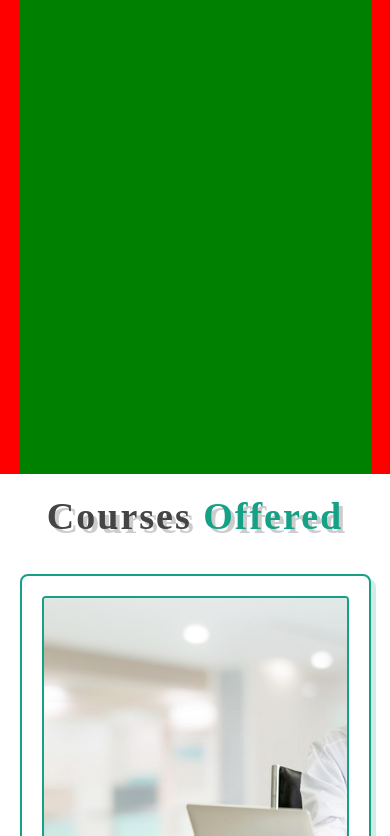
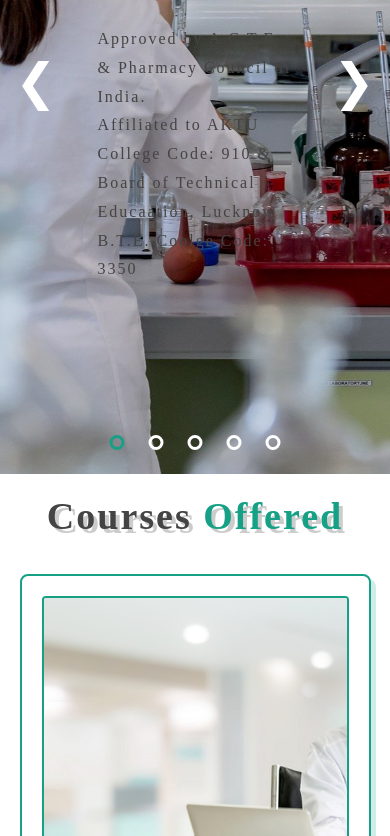
Before and after one commit to reddevill007/Sai-Meer-College-Of-Pharmacy, a plain HTML site: page index.html in a window 390 px wide. Shown: the part 370-1206 px from the top of the page. Drawn offline with Linux system fonts and the light colour scheme; a web font is replaced by a local one.

Commit message:
home slider added

```diff
--- a/CSS/style.css
+++ b/CSS/style.css
@@ -482,16 +482,224 @@ header .container {
 /*  <=========== Home Section CSS ===========>  */
 section.home {
     width: 100%;
-    height: calc(100vh - 60px);
-    background: red;
+    height:  calc(100vh - 60px);
 }
 
-section.home .container {
-    width: 90%;
-    background: green;
-    margin-inline: auto;
-    height: 100%;
+section.home .slider {
+	position: relative;
+	width: 100%;
+	background: #2c3e50;
 }
+
+section.home .slider .myslide {
+	height:  calc(100vh - 60px);
+	display: none;
+	overflow: hidden;
+}
+
+section.home .slider .prev,
+section.home .slider .next {
+	position: absolute;
+	top: 50%;
+	transform: translate(0, -50%);
+	font-size: 50px;
+	padding: 15px;
+	cursor: pointer;
+	color: #fff;
+	transition: 0.1s;
+	user-select: none;
+}
+
+section.home .slider .prev:hover,
+section.home .slider .next:hover {
+	color: var(--green);
+}
+
+section.home .slider .next {
+	right: 0;
+}
+
+section.home .slider .dotsbox {
+	position: absolute;
+	left: 50%;
+	transform: translate(-50%);
+	bottom: 20px;
+	cursor: pointer;
+}
+
+section.home .slider .dotsbox .dot {
+	display: inline-block;
+	width: 15px;
+	height: 15px;
+	border: 3px solid #fff;
+	border-radius: 50%;
+	margin: 0 10px;
+	cursor: pointer;
+}
+
+section.home .slider .dotsbox .active,
+section.home .slider .dotsbox .dot:hover {
+	border-color: var(--green);
+}
+
+section.home .slider .fade {
+	-webkit-animation-name: fade;
+	-webkit-animation-duration: 1.5s;
+	animation-name: fade;
+	animation-duration: 1.5s;
+}
+
+@-webkit-keyframes fade {
+	from {
+		opacity: 0.8
+	}
+
+	to {
+		opacity: 1
+	}
+}
+
+@keyframes fade {
+	from {
+		opacity: 0.8
+	}
+
+	to {
+		opacity: 1
+	}
+}
+
+
+section.home .slider .myslide .txt {
+	position: absolute;
+	color: #fff;
+	letter-spacing: 2px;
+	line-height: 35px;
+	top: 40%;
+	left: 15%;
+	-webkit-animation-name: posi;
+	-webkit-animation-duration: 2s;
+	animation-name: posi;
+	animation-duration: 2s;
+	z-index: 1;
+}
+
+@-webkit-keyframes posi {
+	from {
+		left: 25%;
+	}
+
+	to {
+		left: 15%;
+	}
+}
+
+
+@keyframes posi {
+	from {
+		left: 25%;
+	}
+
+	to {
+		left: 15%;
+	}
+}
+
+section.home .slider .myslide .txt h1 {
+	color: var(--green);
+	font-size: 50px;
+    line-height: 1.4;
+	margin-bottom: 20px;
+}
+
+section.home .slider .myslide .txt p {
+	color: var(--black);
+    font-size: 17px;
+    line-height: 1.8;
+    padding: 16px 0;
+}
+
+section.home .slider .myslide img {
+	transform: scale(1.5, 1.5);
+	-webkit-animation-name: zoomin;
+	-webkit-animation-duration: 40s;
+	animation-name: zoomin;
+	animation-duration: 40s;
+    object-fit: cover;
+}
+
+@-webkit-keyframes zoomin {
+	from {
+		transform: scale(1, 1);
+	}
+
+	to {
+		transform: scale(1.5, 1.5);
+	}
+}
+
+
+@keyframes zoomin {
+	from {
+		transform: scale(1, 1);
+	}
+
+	to {
+		transform: scale(1.5, 1.5);
+	}
+}
+
+@media screen and (max-width: 800px) {
+	section.home .slider .myslide .txt {
+		letter-spacing: 2px;
+		line-height: 25px;
+		top: 50%;
+		left: 50%;
+		transform: translate(-50%, -50%);
+		-webkit-animation-name: posi2;
+		-webkit-animation-duration: 2s;
+		animation-name: posi2;
+		animation-duration: 2s;
+	}
+
+	@-webkit-keyframes posi2 {
+		from {
+			top: 35%;
+		}
+
+		to {
+			top: 50%;
+		}
+	}
+
+
+	@keyframes posi2 {
+		from {
+			top: 35%;
+		}
+
+		to {
+			top: 50%;
+		}
+	}
+
+	section.home .slider .myslide .txt h1 {
+		font-size: 40px;
+	}
+
+	section.home .slider .myslide .txt p {
+		font-size: 16px;
+	}
+
+}
+
+@media screen and (max-width: 520px) {
+	section.home .slider .myslide .txt h1 {
+		font-size: 30px;
+		margin-bottom: 20px;
+	}
+}
+
 
 
 /*  <=========== Courses Section CSS ===========>  */
--- a/JS/app.js
+++ b/JS/app.js
@@ -0,0 +1,43 @@
+const myslide = document.querySelectorAll('.myslide'),
+	  dot = document.querySelectorAll('.dot');
+let counter = 1;
+slidefun(counter);
+
+let timer = setInterval(autoSlide, 8000);
+function autoSlide() {
+	counter += 1;
+	slidefun(counter);
+}
+function plusSlides(n) {
+	counter += n;
+	slidefun(counter);
+	resetTimer();
+}
+function currentSlide(n) {
+	counter = n;
+	slidefun(counter);
+	resetTimer();
+}
+function resetTimer() {
+	clearInterval(timer);
+	timer = setInterval(autoSlide, 8000);
+}
+
+function slidefun(n) {
+
+	let i;
+	for(i = 0;i<myslide.length;i++){
+		myslide[i].style.display = "none";
+	}
+	for(i = 0;i<dot.length;i++) {
+		dot[i].className = dot[i].className.replace(' active', '');
+	}
+	if(n > myslide.length){
+	   counter = 1;
+	   }
+	if(n < 1){
+	   counter = myslide.length;
+	   }
+	myslide[counter - 1].style.display = "block";
+	dot[counter - 1].className += " active";
+}
--- a/index.html
+++ b/index.html
@@ -148,7 +148,62 @@
 
     <!------- Home Section Start --------->
     <section class="home">
-      <div class="container"></div>
+      <div class="slider">
+        <!-- fade css -->
+        <div class="myslide fade">
+          <div class="txt">
+            <h1>Sai Meer College of Pharmacy</h1>
+            <p>Approved by A.C.T.E. & Pharmacy Council of India. <br> Affiliated to AKTU College Code: 910 & Board of Technical Educaation, Lucknow <br> B.T.E. Coolge Code: 3350</p>
+          </div>
+          <img src="IMAGE/img1.jpg" style="width: 100%; height: 100%" />
+        </div>
+
+        <div class="myslide fade">
+          <div class="txt">
+            <h1>IMAGE 2</h1>
+            <p>Lorem ipsum dolor sit amet consectetur adipisicing elit. Veniam, exercitationem.</p>
+          </div>
+          <img src="IMAGE/img2.png" style="width: 100%; height: 100%" />
+        </div>
+
+        <div class="myslide fade">
+          <div class="txt">
+            <h1>IMAGE 3</h1>
+            <p>Lorem ipsum dolor sit amet consectetur adipisicing elit. Veniam, exercitationem.</p>
+          </div>
+          <img src="IMAGE/img3.jpg" style="width: 100%; height: 100%" />
+        </div>
+
+        <div class="myslide fade">
+          <div class="txt">
+            <h1>IMAGE 4</h1>
+            <p>Lorem ipsum dolor sit amet consectetur adipisicing elit. Veniam, exercitationem.</p>
+          </div>
+          <img src="IMAGE/img4.jpg" style="width: 100%; height: 100%" />
+        </div>
+
+        <div class="myslide fade">
+          <div class="txt">
+            <h1>IMAGE 5</h1>
+            <p>Lorem ipsum dolor sit amet consectetur adipisicing elit. Veniam, exercitationem.</p>
+          </div>
+          <img src="IMAGE/img5.jpg" style="width: 100%; height: 100%" />
+        </div>
+        <!-- /fade css -->
+
+        <!-- onclick js -->
+        <a class="prev" onclick="plusSlides(-1)">&#10094;</a>
+        <a class="next" onclick="plusSlides(1)">&#10095;</a>
+
+        <div class="dotsbox" style="text-align: center">
+          <span class="dot" onclick="currentSlide(1)"></span>
+          <span class="dot" onclick="currentSlide(2)"></span>
+          <span class="dot" onclick="currentSlide(3)"></span>
+          <span class="dot" onclick="currentSlide(4)"></span>
+          <span class="dot" onclick="currentSlide(5)"></span>
+        </div>
+        <!-- /onclick js -->
+      </div>
     </section>
     <!------- Home Section End --------->
 
@@ -226,5 +281,9 @@
       <div class="container"></div>
     </section>
     <!------- Slider Section End --------->
+
+
+    <!------- Javascript Linkage --------->
+    <script src="JS/app.js"></script>
   </body>
 </html>
```
Also changed, not shown: IMAGE/img1.jpg (added), IMAGE/img2.png (added), IMAGE/img3.jpg (added), IMAGE/img4.jpg (added), IMAGE/img5.jpg (added).
